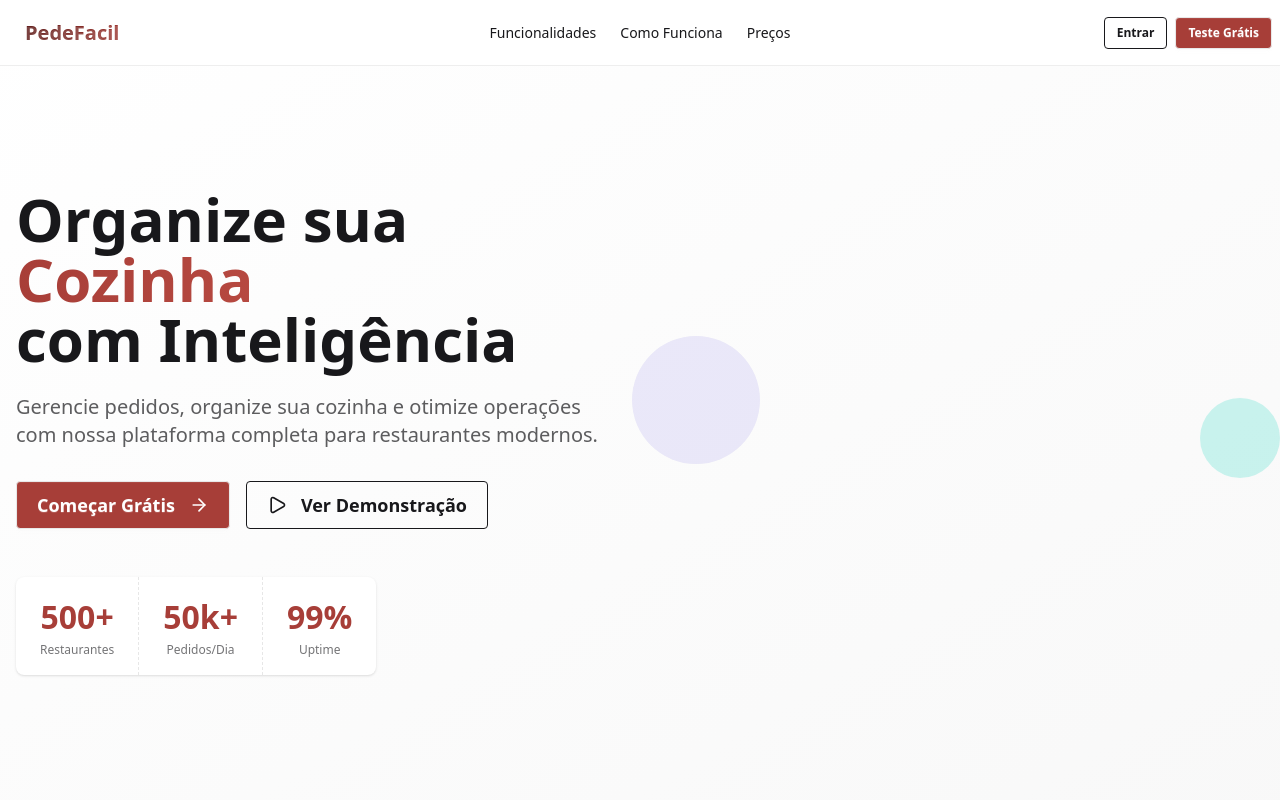
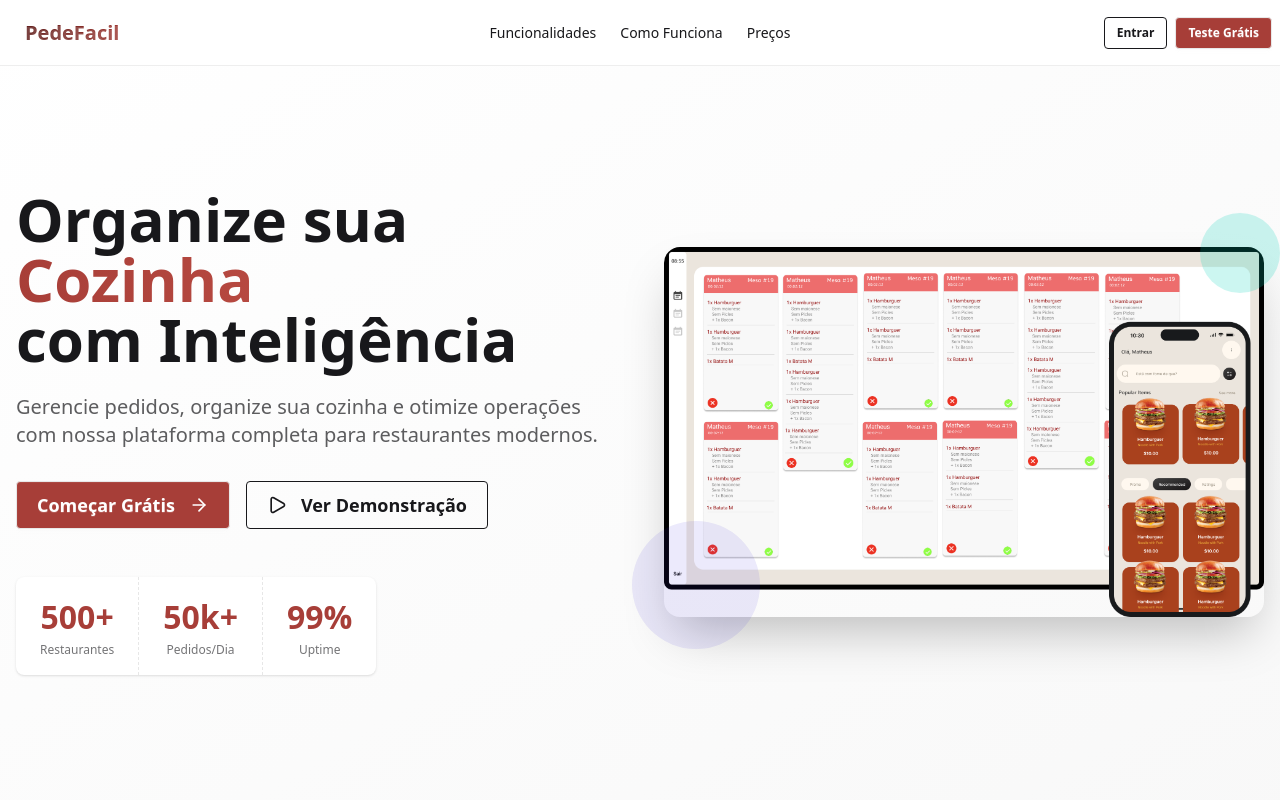
Before and after one commit to MatheusSCristo/OrderFyFrontend, a React (Vite) app: page / in a window 1280 px wide. Shown: the top 800 px of the page. Built offline with nearby package versions, Linux system fonts and the light colour scheme.

Commit message:
feat: add image to landing page

```diff
--- a/src/pages/landingPage/index.tsx
+++ b/src/pages/landingPage/index.tsx
@@ -13,6 +13,7 @@
   Star,
   Users,
 } from "lucide-react";
+import { Link } from "react-router-dom";
 
 const LandingPage = () => {
   // const [mobileMenuOpen, setMobileMenuOpen] = useState(false);
@@ -76,10 +77,15 @@
         </div>
 
         <div className="navbar-end gap-2">
-          <button className="btn btn-outline btn-sm">Entrar</button>
-          <button className="btn bg-terracota-500 text-white btn-sm">
+          <Link to={"/auth/cozinha/login"} className="btn btn-outline btn-sm">
+            Entrar
+          </Link>
+          <Link
+            to={"/auth/cozinha/cadastrar"}
+            className="btn bg-terracota-500 text-white btn-sm"
+          >
             Teste Grátis
-          </button>
+          </Link>
         </div>
       </div>
 
@@ -134,12 +140,12 @@
               </div>
             </div>
 
-            <div className="relative">
-              {/* <img
-                src={heroImage}
+            <div className="relative hover:scale-110 duration-300 transition-all">
+              <img
+                src={`/assets/landing-page-image.png`}
                 alt="Dashboard do sistema de gestão de cozinha"
                 className="w-full h-auto rounded-2xl shadow-2xl"
-              /> */}
+              />
               <div className="absolute -top-4 -right-4 w-20 h-20 bg-accent/20 rounded-full animate-bounce"></div>
               <div className="absolute -bottom-8 -left-8 w-32 h-32 bg-primary/10 rounded-full animate-pulse"></div>
             </div>
```
Also changed, not shown: public/assets/landing-page-image.png (added).
